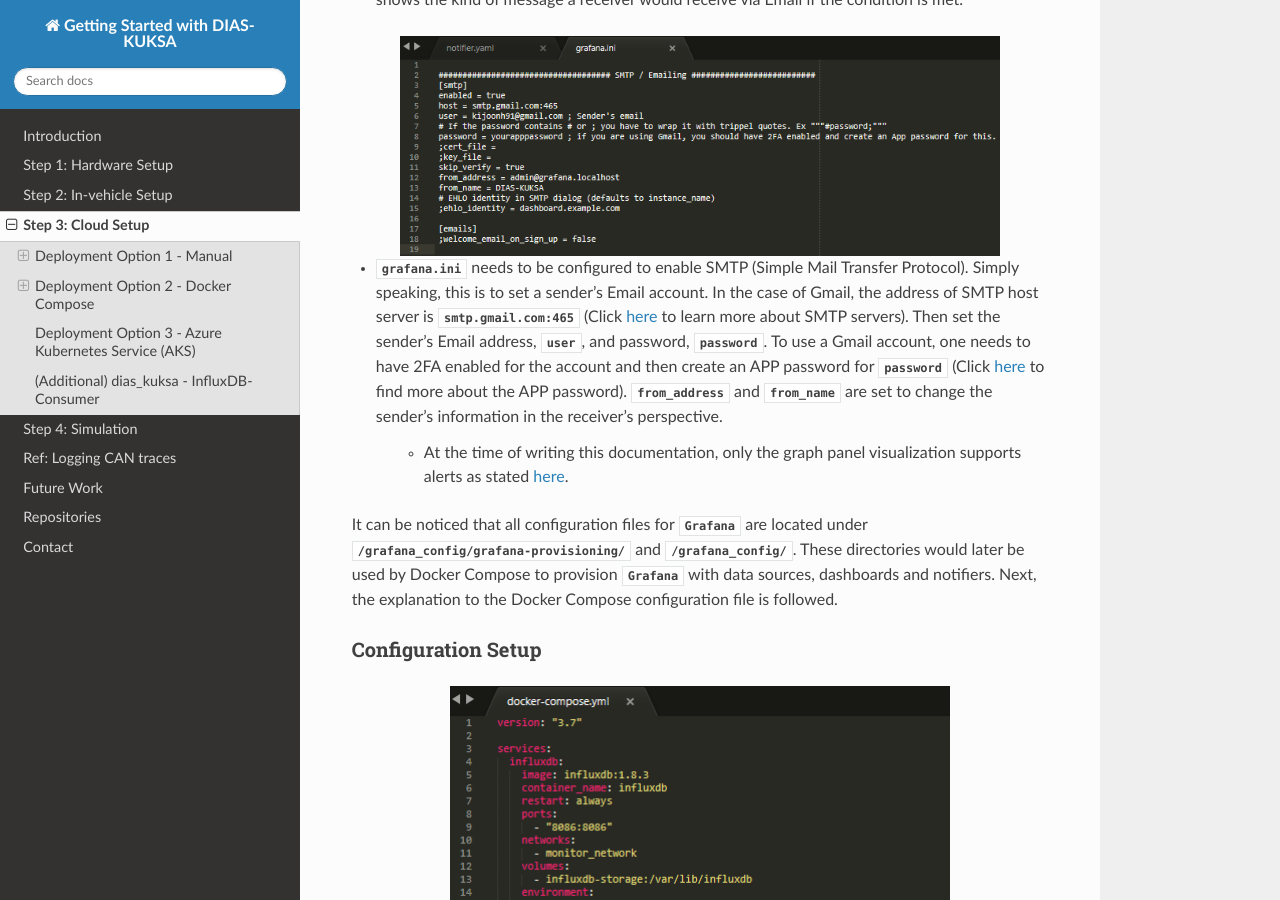
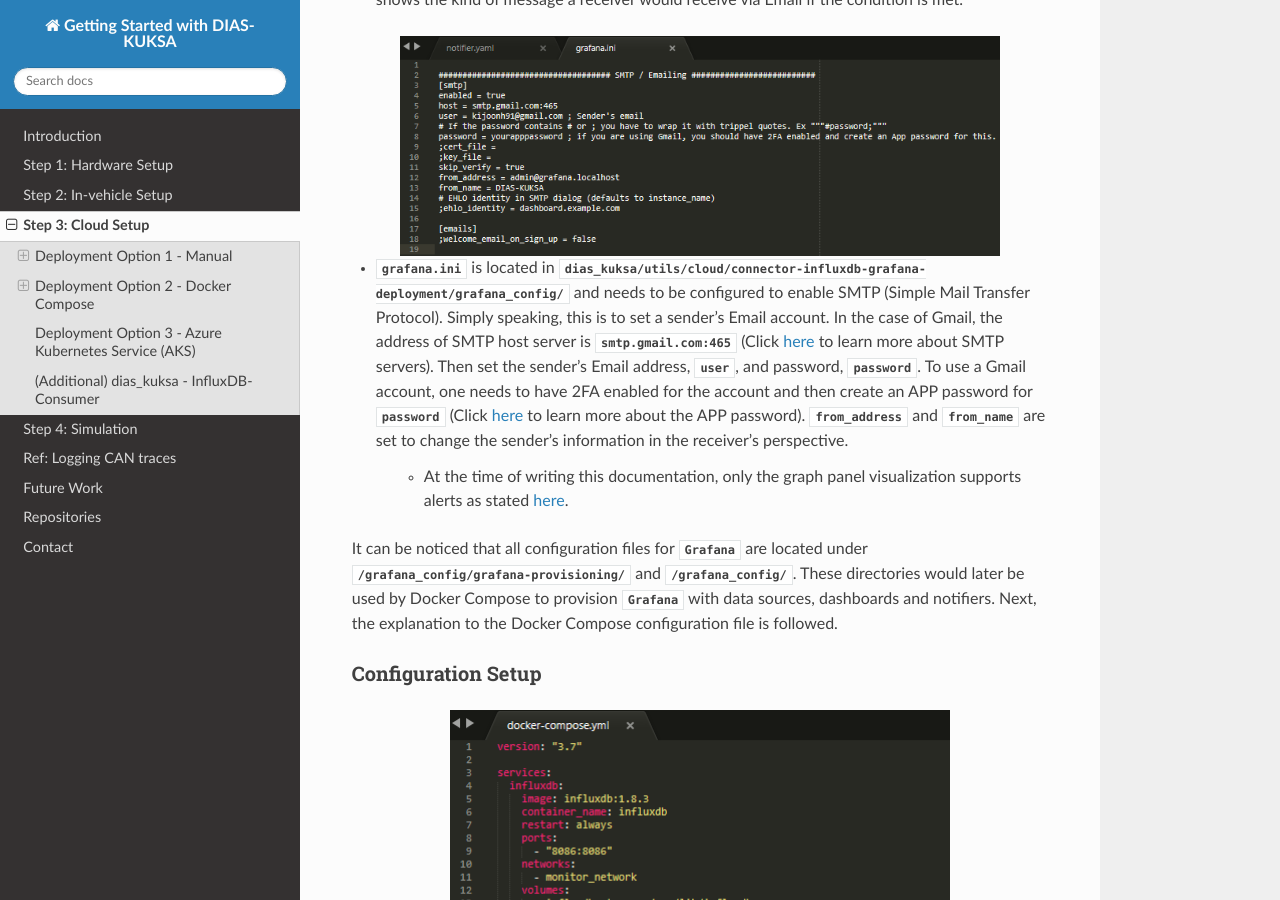
Before and after one commit to junh-ki/dias_kuksa_doc, a Sphinx documentation site: the page built from docs/source/contents/cloud.rst, in a window 1280 px wide and 900 px high, scrolled down 20988 px. Built offline with Sphinx 7.4.7 and the Read the Docs theme 2.0.0, drawn with Linux system fonts in a browser that asks for light colours; formulas are drawn with MathJax 3.

Commit message:
minor change

```diff
--- a/docs/source/contents/cloud.rst
+++ b/docs/source/contents/cloud.rst
@@ -3,7 +3,7 @@
 *******************
 
 .. figure:: /_images/cloud/cloud_schema.png
-    :width: 1200
+    :width: 800
     :align: center
 
 
@@ -18,7 +18,7 @@
 ****************************************
 
 .. figure:: /_images/cloud/cloud_hono.png
-    :width: 1200
+    :width: 800
     :align: center
 
 .. figure:: /_images/cloud/eclipse-hono.png
@@ -122,7 +122,7 @@
 *********************************************
 
 .. figure:: /_images/cloud/cloud_influxdb.png
-    :width: 1200
+    :width: 800
     :align: center
 
 Now that we have set up a Hono instance, `cloudfeeder.py` can send the telemetry data to Hono every one to two seconds. Hono may be able to collect all the data from its connected vehicles. However, Hono is not a database, meaning that it doesn't store all the collected data in itself. This also means that we have to hire a time series database manager that can collect and store the data received by Hono in chronological order.
@@ -217,7 +217,7 @@
 ************************************
 
 .. figure:: /_images/cloud/cloud_hono-influxdb-connector.png
-    :width: 1200
+    :width: 800
     :align: center
 
 Now that Hono and InfluxDB are set up, we need a connector application to transmit the incoming data from Hono to InfluxDB. `cloudfeeder.py` produces and sends Hono the result telemetry messages in a form of JSON dictionary. Therefore the connector application should be able to read the JSON dictionary from Hono, map the dictionary to several individual metrics and send them to InfluxDB by using the `curl` command.
@@ -288,7 +288,7 @@
 *********************************************
 
 .. figure:: /_images/cloud/cloud_grafana.png
-    :width: 1200
+    :width: 800
     :align: center
 
 So far we have successfully managed to set up Hono and InfluxDB, and transmit data incoming to Hono to InfluxDB by running Hono-InfluxDB-Connector. Now our concern is how to visualize the data inside InfluxDB. One way to do this is to use Grafana.
@@ -446,7 +446,7 @@
 Unlike `InfluxDB` and `Grafana`, `Hono-InfluxDB-Connector` is an application that is only designed to serve a particular task. This means that the application needs to be changed according to the target metrics. Since the application cannot be generic but only user-specific, it is important to understand how to make changes on the application, build a new Docker image with the new changes and push it to the Docker Hub registry. One might ask why the application needs to be docker-containerized and pushed to Docker Hub when one could simply run the result Jar file on a local machine. This can be easily explained with the figure below.
 
 .. figure:: /_images/cloud/docker-compose-scenario.png
-    :width: 1200
+    :width: 800
     :align: center
 
 The figure describes the following scenario:
@@ -497,7 +497,7 @@
 Manually synchronizing `Grafana` with `InfluxDB` as a data source, creating a dashboard with several panels and setting a notifier via Email in `Grafana` for several Docker hosts (Virtual Machines) can take a lot of handwork. The following `Grafana` dashboard example is used for the NOx map analysis part from Bosch's DIAS-KUKSA implementation.
 
 .. figure:: /_images/cloud/nox-map-dashboard.PNG
-    :width: 1000
+    :width: 800
     :align: center
 
 As depicted in the figure, the dashboard contains 7 different panels. Each of 6 scatter-plotly panels has a unique title and is set to detect certain metrics that come from the `InfluxDB` data source. The last panel is to measure the cumulative sampling time of data collection. The dashboard is simply designed to accommodate a specific type of messages sent by `Hono-InfluxDB-Connector` conforming its intended purpose. Since the `Grafana Docker image <https://hub.docker.com/r/grafana/grafana/>`_ is offered without any pre-configured panel options, it could be easily presumed that users might have to set a data source and create this sort of panels manaually everytime they deploy the application, which can be considered significantly inefficient.
@@ -548,7 +548,7 @@
     :width: 600
     :align: center
 
-* `grafana.ini` needs to be configured to enable SMTP (Simple Mail Transfer Protocol). Simply speaking, this is to set a sender's Email account. In the case of Gmail, the address of SMTP host server is `smtp.gmail.com:465` (Click `here <https://domar.com/smtp_pop3_server>`_ to learn more about SMTP servers). Then set the sender's Email address, `user`, and password, `password`. To use a Gmail account, one needs to have 2FA enabled for the account and then create an APP password for `password` (Click `here <https://support.google.com/mail/answer/185833?hl=en-GB>`_ to find more about the APP password). `from_address` and `from_name` are set to change the sender's information in the receiver's perspective.
+* `grafana.ini` is located in `dias_kuksa/utils/cloud/connector-influxdb-grafana-deployment/grafana_config/` and needs to be configured to enable SMTP (Simple Mail Transfer Protocol). Simply speaking, this is to set a sender's Email account. In the case of Gmail, the address of SMTP host server is `smtp.gmail.com:465` (Click `here <https://domar.com/smtp_pop3_server>`_ to learn more about SMTP servers). Then set the sender's Email address, `user`, and password, `password`. To use a Gmail account, one needs to have 2FA enabled for the account and then create an APP password for `password` (Click `here <https://support.google.com/mail/answer/185833?hl=en-GB>`_ to learn more about the APP password). `from_address` and `from_name` are set to change the sender's information in the receiver's perspective.
 
     * At the time of writing this documentation, only the graph panel visualization supports alerts as stated `here <https://grafana.com/docs/grafana/latest/alerting/alerts-overview/>`_.
 
@@ -615,7 +615,7 @@
 * `INFLUXDB_DB=dias_kuksa_tut`: The database is set as `dias_kuksa_tut` because it is the name of the database that `Hono-InfluxDB-Connector` is targetting at.
 
 .. figure:: /_images/cloud/target_database.PNG
-    :width: 500
+    :width: 550
     :align: center
 
 * `export.ip` follows `{$SERVICE_NAME_IN_DOCKER-COMPOSE-FILE}:{$PORT_NUMBER_IN_DOCKER-COMPOSE-FILE}`. Therefore it is `influxdb:8086`.
@@ -692,7 +692,7 @@
 Deployment Option 3 - Azure Kubernetes Service (AKS)
 ####################################################
 
-* **WORK IN PROGRESS...** *
+** *WORK IN PROGRESS...* **
 
 
 
```
